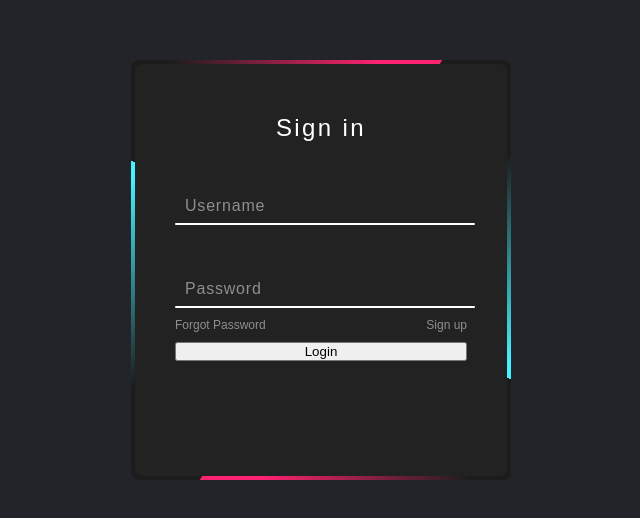
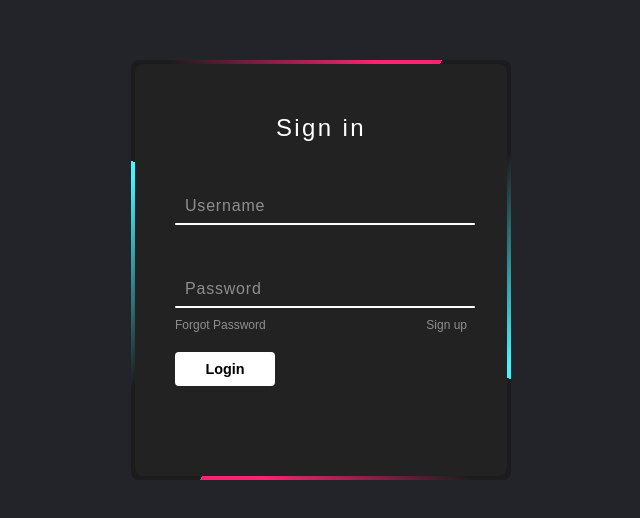
Before and after one commit to SAN4INAZEZ/Animated-form, a plain HTML site: page index.html in a window 1280 px wide. Shown: the part 130-648 px from the top of the page, without its empty margins (319-959 px from the left). Drawn offline with Linux system fonts and the light colour scheme.

Commit message:
updated_login

```diff
--- a/index.html
+++ b/index.html
@@ -28,7 +28,7 @@
                 <a href="#">Forgot Password</a>
                 <a href="#">Sign up</a>
             </div>
-            <input type="submit" value="Login">
+            <input class="login_btn" type="submit" value="Login">
         </form>
     </div>
 </body>
--- a/style.css
+++ b/style.css
@@ -193,7 +193,7 @@ body {
   color: #d7d7d7;
   transition: 0.5s;
 }
-.box form input [type="submit"] {
+.login_btn {
   border: none;
   outline: none;
   padding: 9px 25px;
```
